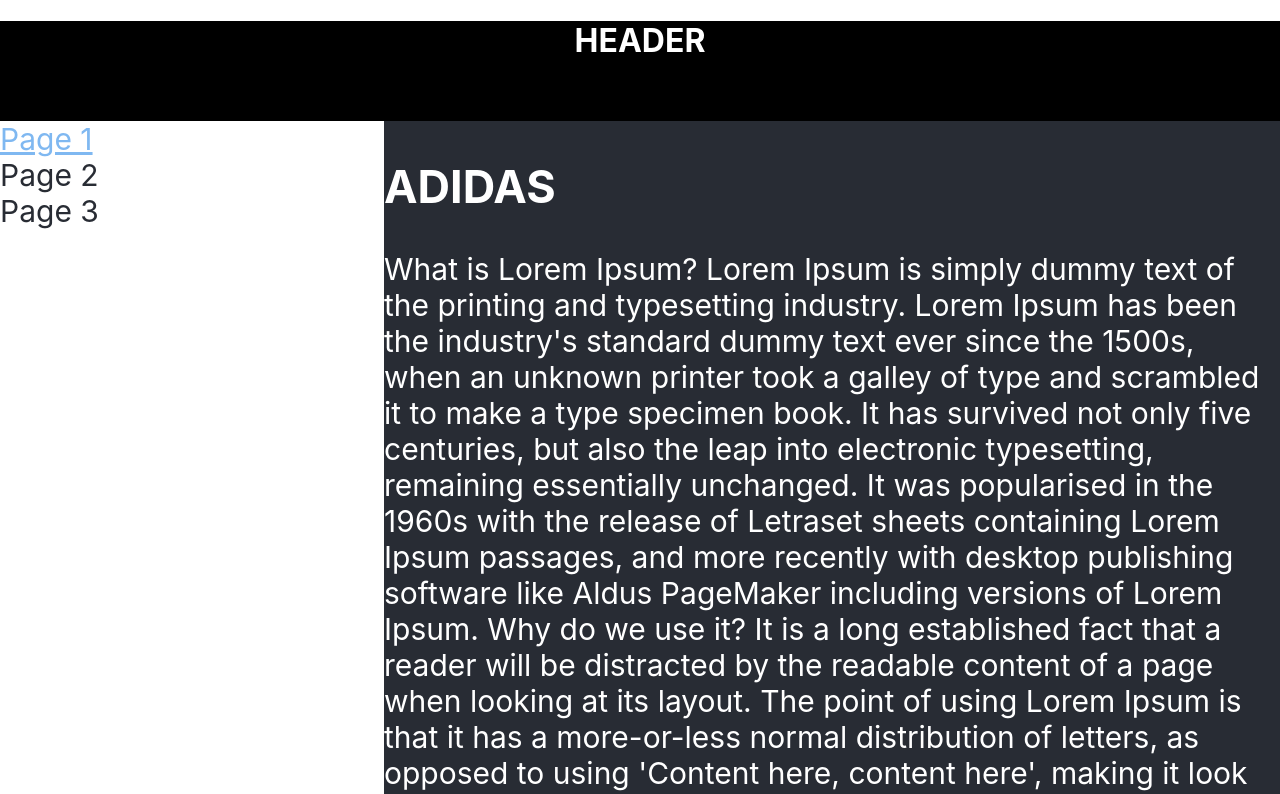
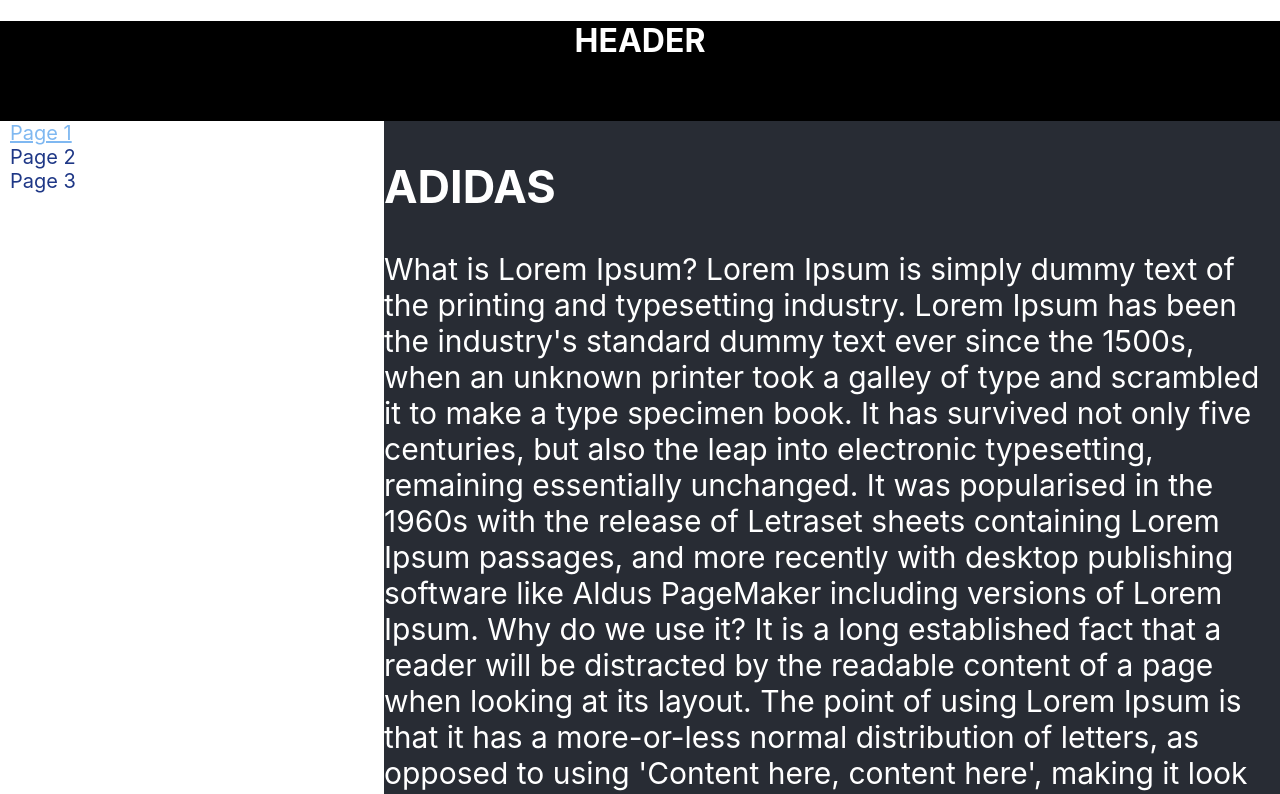
Before and after one commit to ArturLimaiko/sneakerWebApp, a React (Create React App) app: page /page1 in a window 1280 px wide. Shown: the top 794 px of the page. Built offline with nearby package versions, Linux system fonts and the light colour scheme.

Commit message:
add styled-component & add PATH

```diff
--- a/package.json
+++ b/package.json
@@ -14,6 +14,7 @@
     "react-dom": "^18.3.1",
     "react-router-dom": "^6.26.2",
     "react-scripts": "5.0.1",
+    "styled-components": "^6.1.13",
     "typescript": "^4.4.2",
     "web-vitals": "^2.1.0"
   },
--- a/src/App.tsx
+++ b/src/App.tsx
@@ -5,6 +5,15 @@
 import {PageTwo} from "./components/pages/PageTwo";
 import {Navigate, NavLink, Route, Routes} from "react-router-dom";
 import {Error404} from "./components/pages/Error404";
+import {NavWrapper} from "./components/_style";
+
+
+const PATH = {
+    PAGE1: '/page1',
+    PAGE2: '/page2',
+    PAGE3: '/page3',
+    ERROR404: '/error404',
+}
 
 function App() {
     return (
@@ -12,25 +21,25 @@
             <div className={s.header}><h1>HEADER</h1></div>
             <div className={s.body}>
                 <div className={s.nav}>
-                    <div><NavLink to={'/page1'} className={({isActive}) => isActive ? s.active : s.navLink}>Page
+                    <NavWrapper><NavLink to={'/page1'} className={({isActive}) => isActive ? s.active : s.navLink}>Page
                         1</NavLink>
-                    </div>
-                    <div><NavLink to={'/page2'} className={({isActive}) => isActive ? s.active : s.navLink}>Page
+                    </NavWrapper>
+                    <NavWrapper><NavLink to={'/page2'} className={({isActive}) => isActive ? s.active : s.navLink}>Page
                         2</NavLink>
-                    </div>
-                    <div><NavLink to={'/page3'} className={({isActive}) => isActive ? s.active : s.navLink}>Page
+                    </NavWrapper>
+                    <NavWrapper><NavLink to={'/page3'} className={({isActive}) => isActive ? s.active : s.navLink}>Page
                         3</NavLink>
-                    </div>
+                    </NavWrapper>
                 </div>
                 <div className={s.content}>
                     <Routes>
-                        <Route path="/page1" element={<PageOne/>}/>
+                        <Route path={PATH.PAGE1} element={<PageOne/>}/>
                         <Route path="/" element={<Navigate to={'/page1'}/>}/>
 
-                        <Route path="/page2" element={<PageTwo/>}/>
-                        <Route path="/page3" element={<PageThree/>}/>
+                        <Route path={PATH.PAGE2} element={<PageTwo/>}/>
+                        <Route path={PATH.PAGE3} element={<PageThree/>}/>
 
-                        <Route path="/error404" element={<Error404/>}/>
+                        <Route path={PATH.ERROR404} element={<Error404/>}/>
                         <Route path="/*" element={<Navigate to={'error404'}/>}/>
                     </Routes>
                 </div>
--- /dev/null
+++ b/src/components/_style.ts
@@ -0,0 +1,20 @@
+import styled from "styled-components";
+
+export const NavWrapper = styled.div`
+    margin-left: 10px;
+    font-size: 20px;
+
+    & > a {
+        text-decoration: none;
+        color: #1e3786;
+    }
+
+    & > a.active {
+        text-decoration: none;
+        color: #03eaff;
+    }
+
+    & > a:hover {
+        color: steelblue;
+    }
+`
```
Also changed, not shown: 1 other file (tests, documents, lock files or other folders).
